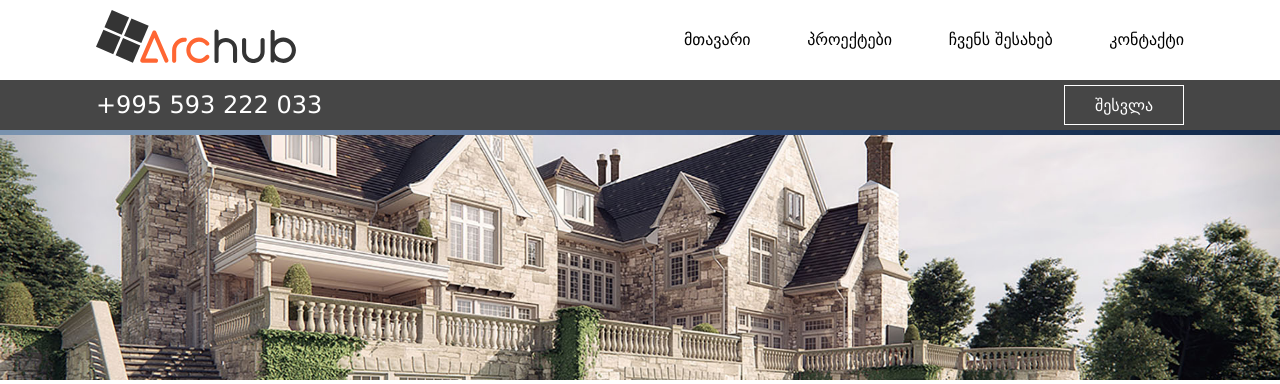
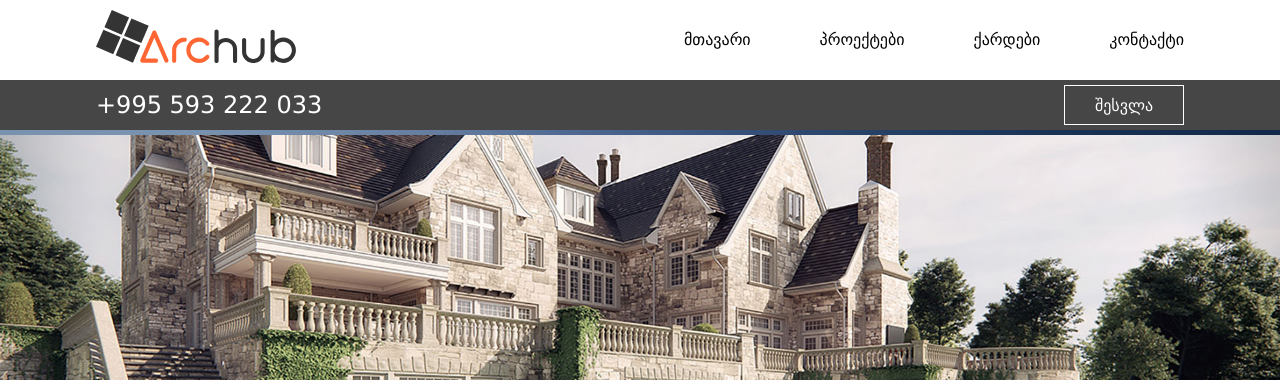
Before and after one commit to georgelotishvili/archub-architecture, a Flask app: page / in a window 1280 px wide. Shown: the top 384 px of the page. Run offline with Flask 3, Linux system fonts and the light colour scheme; data that the repository does not hold is empty; some libraries are stand-ins or nearby versions; some web fonts are replaced.

Commit message:
სერვერის პირველი ტესტი ლოკალურიდან

```diff
--- a/templates/index.html
+++ b/templates/index.html
@@ -182,7 +182,7 @@
                 <ul class="nav-list">
                     <li><a href="#home" class="nav-link">მთავარი</a></li>
                     <li><a href="#section2" class="nav-link">პროექტები</a></li>
-                    <li><a href="#section3" class="nav-link">ჩვენს შესახებ</a></li>
+                    <li><a href="#section3" class="nav-link">ქარდები</a></li>
                     <li><a href="#footer" class="nav-link">კონტაქტი</a></li>
                 </ul>
             </nav>
@@ -221,7 +221,7 @@
                 <ul class="mobile-nav-list">
                     <li><a href="#home" class="mobile-nav-link">მთავარი</a></li>
                     <li><a href="#section2" class="mobile-nav-link">პროექტები</a></li>
-                    <li><a href="#section3" class="mobile-nav-link">ჩვენს შესახებ</a></li>
+                    <li><a href="#section3" class="mobile-nav-link">ქარდები</a></li>
                     <li><a href="#footer" class="mobile-nav-link">კონტაქტი</a></li>
                 </ul>
                 <!-- მობილური Authentication ღილაკი -->
```
